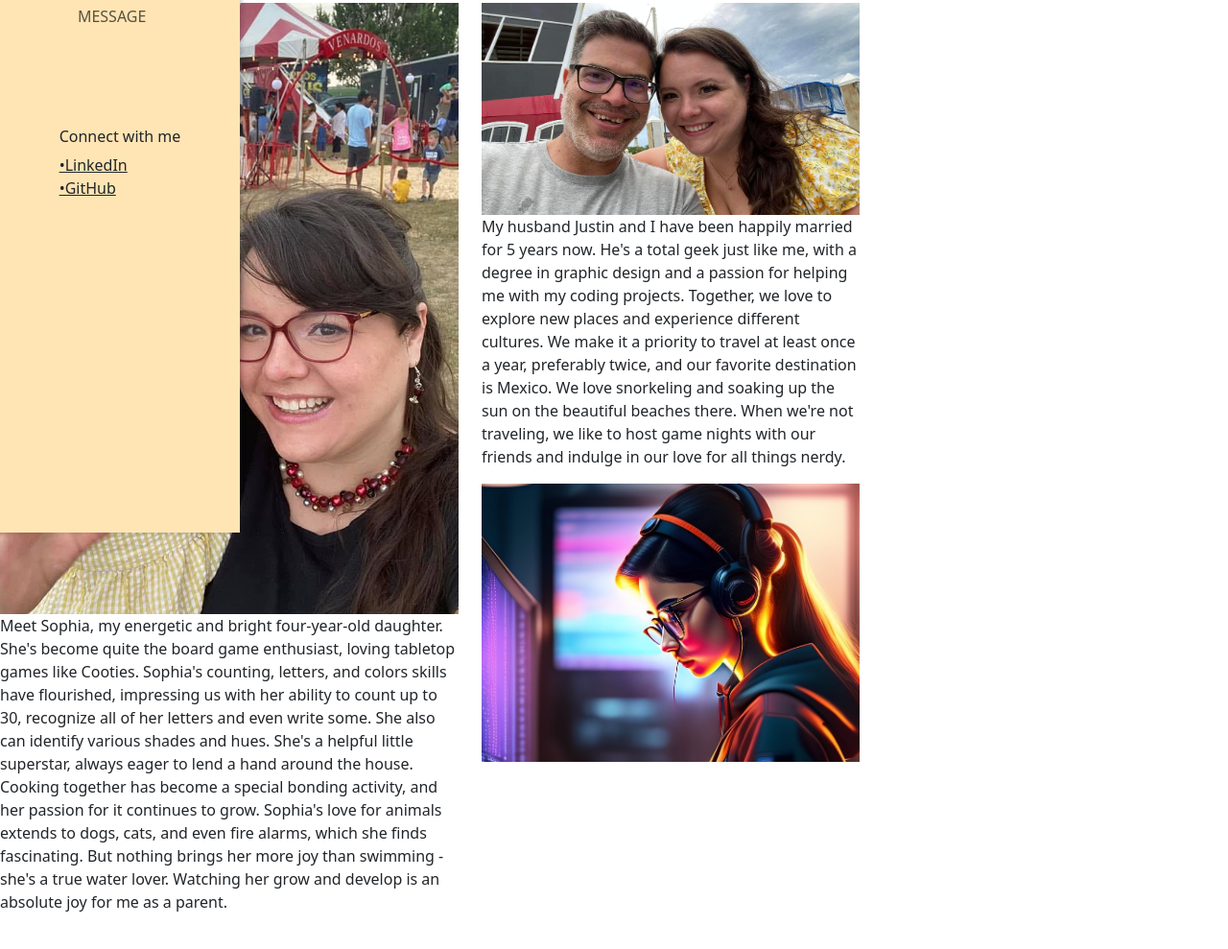
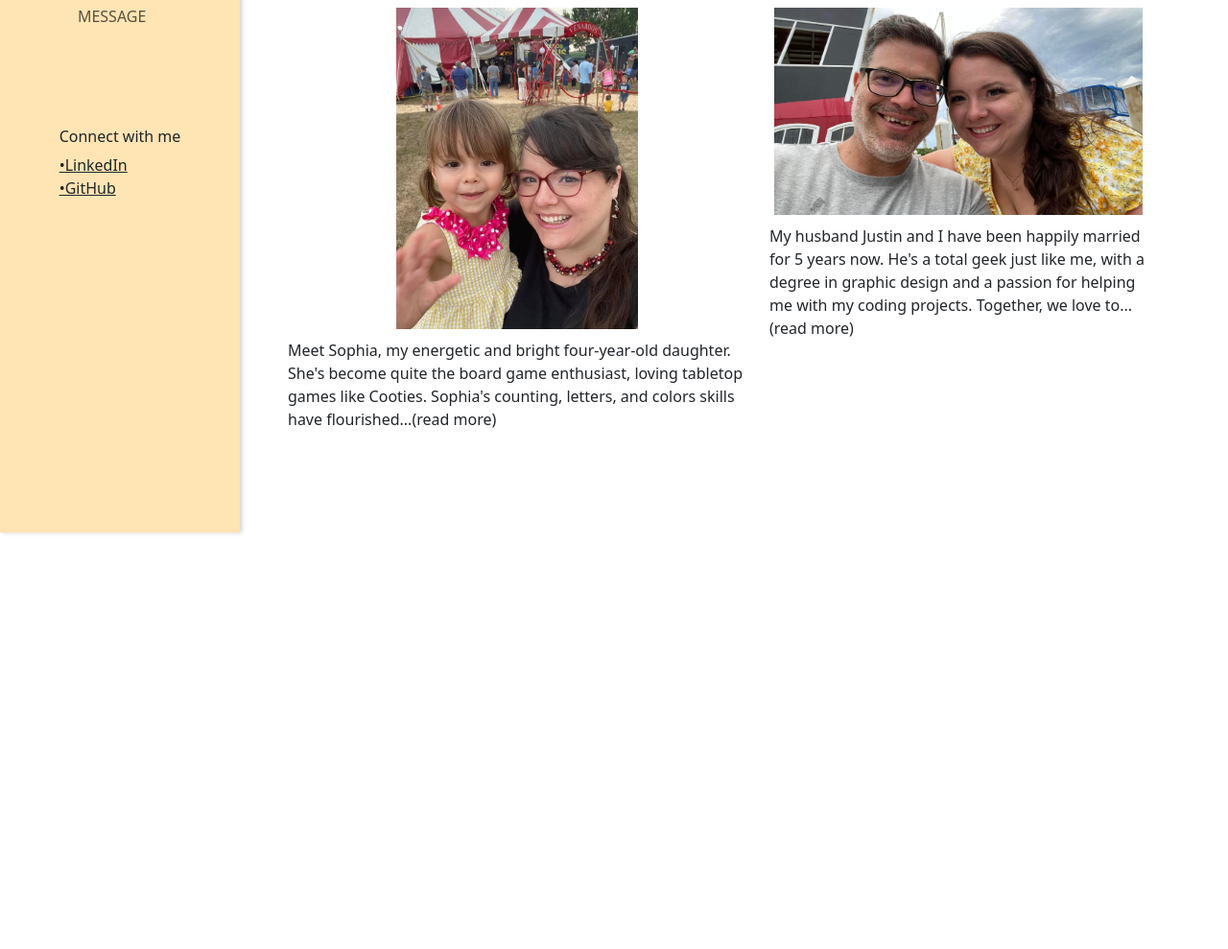
Before and after one commit to JessyPiesco/Portfolio, a React app: page /family in a window 1280 px wide. Shown: the part 245-1234 px from the top of the page at 96% size. After the commit the page ends 897 px from the top, so only its background shows below. Built offline with nearby package versions, Linux system fonts and the light colour scheme; some packages are replaced by stand-ins of ours.

Commit message:
added read more and read less, sytled basic layout

```diff
--- a/public/index.css
+++ b/public/index.css
@@ -38,9 +38,14 @@
 #messageForm{
   max-width: calc(100vw - 260px)!important;
 }
-#family{
-  max-width: calc(100vw - 300px)!important;
+#family {
+  display: flex;
+  margin-left: 300px;
+
 }
+
+
+
 
 /* small screens */
 @media only screen and (max-width: 767px) {
@@ -60,6 +65,11 @@
     margin-right:-30px;
 
   }
+  #family {
+    display: flex;
+    margin-left: 75px;
+
+  }
 
 
 }
--- a/src/components/Family.jsx
+++ b/src/components/Family.jsx
@@ -1,71 +1,110 @@
-import React from "react";
-import { NavLink } from "react-router-dom";
+import React, { useState } from "react";
 import 'bootstrap/dist/css/bootstrap.min.css';
 import sophiaandI from "./images/SophiaandI.jpeg";
 import justinAndMe from "./images/JustinandMe.jpeg";
 import ComputerGirl from "./images/computerGirl.jpeg";
 
+const Family = () => {
+  const [expandSophia, setExpandSophia] = useState(false);
+  const [expandJustin, setExpandJustin] = useState(false);
 
+  const toggleSophia = () => {
+    setExpandSophia(!expandSophia);
+  };
 
-const Family = () => {
+  const toggleJustin = () => {
+    setExpandJustin(!expandJustin);
+  };
+
+  const renderSophiaParagraph = () => {
+    const text =
+      "Meet Sophia, my energetic and bright four-year-old daughter. She's become quite the board game enthusiast, loving tabletop games like Cooties. Sophia's counting, letters, and colors skills have flourished, impressing us with her ability to count up to 30, recognize all of her letters and even write some. She also can identify various shades and hues. She's a helpful little superstar, always eager to lend a hand around the house. Cooking together has become a special bonding activity, and her passion for it continues to grow. Sophia's love for animals extends to dogs, cats, and even fire alarms, which she finds fascinating. But nothing brings her more joy than swimming - she's a true water lover. Watching her grow and develop is an absolute joy for me as a parent.";
+
+    if (expandSophia) {
       return (
-    <div id="family" className="family" >
+        <div>
+          <p>{text}
+          <span onClick={toggleSophia} className="read-less">
+            (read less)
+          </span></p>
+        </div>
+      );
+    } else {
+      const truncatedText = text.slice(0, 204); // Truncate at 405 characters
+      return (
+        <div style={{marginBottom:"-150px"}}>
+          <p>{truncatedText}...
+          <span onClick={toggleSophia} className="read-more" >
+            (read more)
+          </span></p>
+        </div>
+      );
+    }
+  };
+
+  const renderJustinParagraph = () => {
+    const text =
+      "My husband Justin and I have been happily married for 5 years now. He's a total geek just like me, with a degree in graphic design and a passion for helping me with my coding projects. Together, we love to explore new places and experience different cultures. We make it a priority to travel at least once a year, preferably twice, and our favorite destination is Mexico. We love snorkeling and soaking up the sun on the beautiful beaches there. When we're not traveling, we like to host game nights with our friends and indulge in our love for all things nerdy.";
+
+    if (expandJustin) {
+      return (
+        <div>
+          <p>{text}
+          <span onClick={toggleJustin} className="read-less">
+            (read less)
+          </span></p>
+        </div>
+      );
+    } else {
+      const truncatedText = text.slice(0, 205); // Truncate at 405 characters
+      return (
+        <div>
+          <p>{truncatedText}...
+          <span onClick={toggleJustin} className="read-more">
+            (read more)
+          </span></p>
+        </div>
+      );
+    }
+  };
+
+  return (
+    <div id="family" className="family">
       <div className="pb-5 p-0">
-              <h1 className="d-flex justify-content-center align-items-center pt-5">Family</h1>
+        <h1 className="d-flex justify-content-center align-items-center pt-5">
+          Family
+        </h1>
         <div className="row" id="1stPics">
           <div className="col-12 col-md-6">
             <img
               src={sophiaandI}
               alt="Jessy with daughter"
               className="img-fluid"
+              style={{
+                height: "50%",
+                minHeight:"350px",
+                display: "block",
+                margin: "0 auto",
+                padding: "5px",
+                paddingBottom: "10px",
+              }}
             />
-                  <p>
-                    Meet Sophia, my energetic and bright four-year-old daughter.
-                    She's become quite the board game enthusiast, loving
-                    tabletop games like Cooties. Sophia's counting, letters, and
-                    colors skills have flourished, impressing us with her
-                    ability to count up to 30, recognize all of her letters and
-                    even write some. She also can identify various shades and
-                    hues. She's a helpful little superstar, always eager to lend
-                    a hand around the house. Cooking together has become a
-                    special bonding activity, and her passion for it continues
-                    to grow. Sophia's love for animals extends to dogs, cats,
-                    and even fire alarms, which she finds fascinating. But
-                    nothing brings her more joy than swimming - she's a true
-                    water lover. Watching her grow and develop is an absolute
-                    joy for me as a parent.
-                  </p>
+            {renderSophiaParagraph()}
           </div>
           <div className="col-12 col-md-5">
             <img
               src={justinAndMe}
               alt="Jessy with husband"
               className="img-fluid"
+              style={{ padding: "5px", paddingBottom: "10px" }}
             />
-                  <p>
-                    My husband Justin and I have been happily married for 5
-                    years now. He's a total geek just like me, with a degree in
-                    graphic design and a passion for helping me with my coding
-                    projects. Together, we love to explore new places and
-                    experience different cultures. We make it a priority to
-                    travel at least once a year, preferably twice, and our
-                    favorite destination is Mexico. We love snorkeling and
-                    soaking up the sun on the beautiful beaches there. When
-                    we're not traveling, we like to host game nights with our
-                    friends and indulge in our love for all things nerdy.
-                  </p>
-                  <img
-                    src={ComputerGirl}
-                    alt="Ai girl on computer"
-                    className="img-fluid"
-                    style={{ height: "30%" }}
-                  />
+            {renderJustinParagraph()}
+
           </div>
         </div>
       </div>
-
-
- </div>)
+    </div>
+  );
 };
 
 export default Family;
```
Lines whose indentation alone changed are shown as unchanged.
